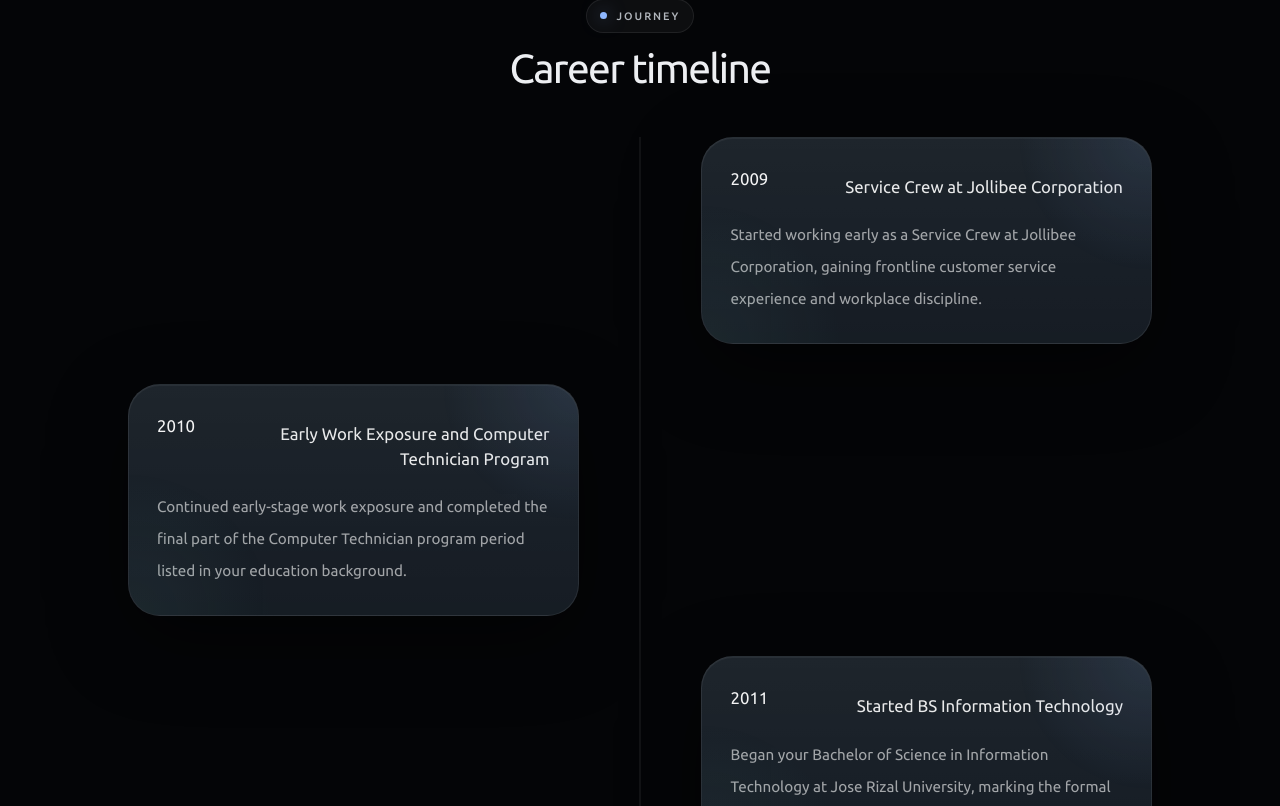
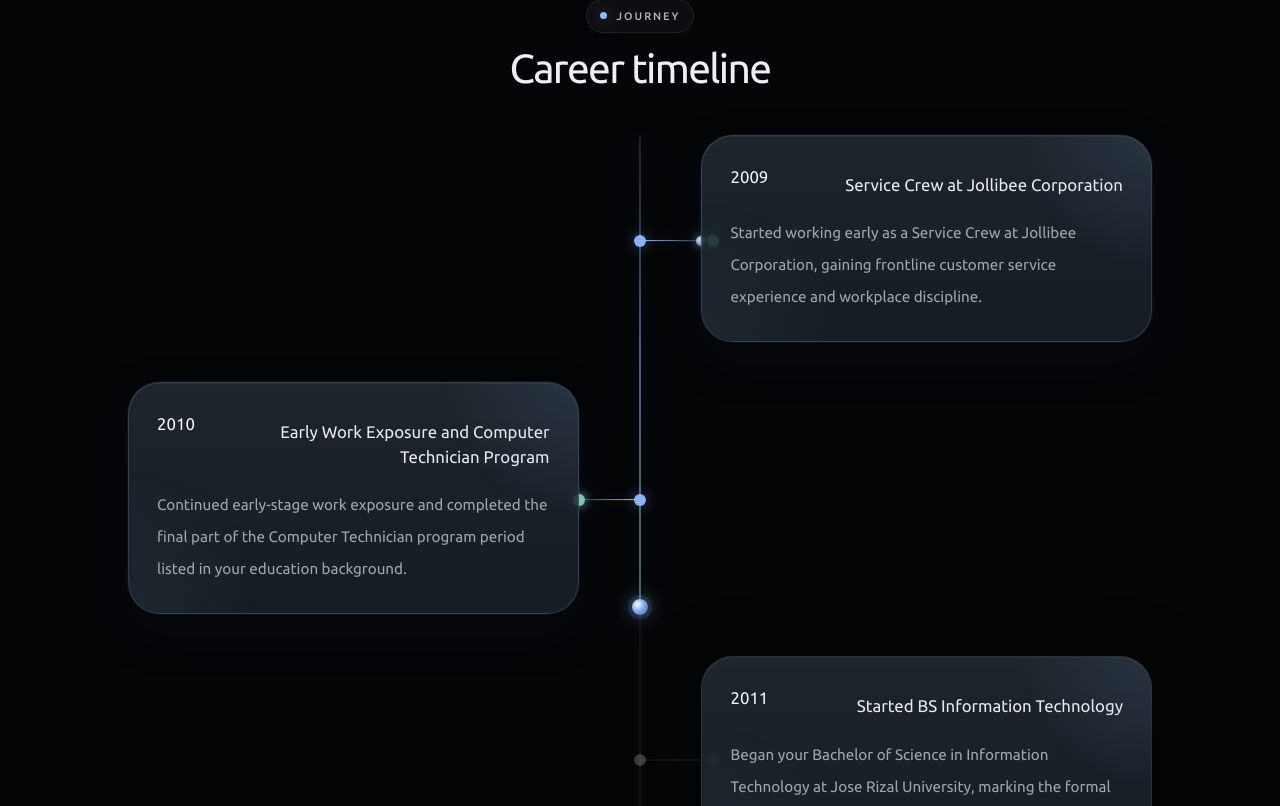
Before and after one commit to jasondee1992/my_portfolio, a Next.js app: page /about in a window 1280 px wide. Shown: the part 2254-3060 px from the top of the page. Built offline with nearby package versions, Linux system fonts and the light colour scheme.

Commit message:
browser enhancement and UI

```diff
--- a/src/components/about/JourneyTimeline.tsx
+++ b/src/components/about/JourneyTimeline.tsx
@@ -1,4 +1,15 @@
-const timeline = [
+"use client";
+
+import { useEffect, useRef, useState } from "react";
+
+type TimelineItem = {
+  year: string;
+  title: string;
+  description: string;
+  side: "left" | "right";
+};
+
+const timeline: TimelineItem[] = [
   {
     year: "2009",
     title: "Service Crew at Jollibee Corporation",
@@ -120,7 +131,85 @@ const timeline = [
   },
 ];
 
+const CONNECTOR_WIDTH = 6;
+const CONNECTOR_FADE_DISTANCE = 180;
+const VIEWPORT_ANCHOR = 0.34;
+
+function clamp(value: number, min: number, max: number) {
+  return Math.min(max, Math.max(min, value));
+}
+
 export default function JourneyTimeline() {
+  const trackRef = useRef<HTMLDivElement | null>(null);
+  const itemRefs = useRef<Array<HTMLDivElement | null>>([]);
+  const [lineProgress, setLineProgress] = useState(0);
+  const [itemProgress, setItemProgress] = useState<number[]>(() =>
+    timeline.map(() => 0)
+  );
+
+  useEffect(() => {
+    let frameId = 0;
+
+    const updateProgress = () => {
+      frameId = 0;
+
+      const track = trackRef.current;
+
+      if (!track) {
+        return;
+      }
+
+      const trackRect = track.getBoundingClientRect();
+      const viewportLine = window.innerHeight * VIEWPORT_ANCHOR;
+      const lineY = clamp(viewportLine - trackRect.top, 0, trackRect.height);
+      const nextLineProgress = trackRect.height > 0 ? lineY / trackRect.height : 0;
+
+      const nextItemProgress = timeline.map((_, index) => {
+        const item = itemRefs.current[index];
+
+        if (!item) {
+          return 0;
+        }
+
+        const itemRect = item.getBoundingClientRect();
+        const itemCenterInTrack =
+          itemRect.top - trackRect.top + itemRect.height / 2;
+
+        return clamp(
+          (lineY - itemCenterInTrack + CONNECTOR_FADE_DISTANCE / 2) /
+            CONNECTOR_FADE_DISTANCE,
+          0,
+          1
+        );
+      });
+
+      setLineProgress(nextLineProgress);
+      setItemProgress(nextItemProgress);
+    };
+
+    const requestUpdate = () => {
+      if (frameId !== 0) {
+        return;
+      }
+
+      frameId = window.requestAnimationFrame(updateProgress);
+    };
+
+    requestUpdate();
+
+    window.addEventListener("scroll", requestUpdate, { passive: true });
+    window.addEventListener("resize", requestUpdate);
+
+    return () => {
+      if (frameId !== 0) {
+        window.cancelAnimationFrame(frameId);
+      }
+
+      window.removeEventListener("scroll", requestUpdate);
+      window.removeEventListener("resize", requestUpdate);
+    };
+  }, []);
+
   return (
     <section className="container-page section-shell">
       <div className="mx-auto max-w-5xl">
@@ -131,29 +220,155 @@ export default function JourneyTimeline() {
           </h2>
         </div>
 
-        <div className="relative mx-auto mt-12 max-w-5xl">
-          <div className="absolute left-1/2 top-0 hidden h-full w-px -translate-x-1/2 bg-white/12 md:block" />
+        <div ref={trackRef} className="relative mx-auto mt-12 max-w-5xl">
+          <div
+            aria-hidden="true"
+            className="absolute left-1/2 top-0 hidden h-full w-px -translate-x-1/2 bg-white/10 md:block"
+          />
+          <div
+            aria-hidden="true"
+            className="absolute left-1/2 top-0 hidden w-px -translate-x-1/2 md:block"
+            style={{
+              height: `${lineProgress * 100}%`,
+              background:
+                "linear-gradient(180deg, rgba(143,184,255,0.18), rgba(143,184,255,0.95), rgba(155,231,196,0.75))",
+              boxShadow:
+                "0 0 18px rgba(143,184,255,0.4), 0 0 32px rgba(155,231,196,0.18)",
+            }}
+          />
+          <div
+            aria-hidden="true"
+            className="absolute left-1/2 hidden h-4 w-4 -translate-x-1/2 rounded-full md:block"
+            style={{
+              top: `calc(${lineProgress * 100}% - 8px)`,
+              background:
+                "radial-gradient(circle at 35% 35%, rgba(255,255,255,0.98), rgba(143,184,255,0.92) 45%, rgba(62,101,173,0.92) 100%)",
+              boxShadow:
+                "0 0 0 4px rgba(143,184,255,0.12), 0 0 18px rgba(143,184,255,0.55), 0 0 38px rgba(155,231,196,0.24)",
+            }}
+          />
 
           <div className="space-y-10">
-            {timeline.map((item) => (
+            {timeline.map((item, index) => {
+              const progress = itemProgress[index] ?? 0;
+              const connectorTransformOrigin =
+                item.side === "left" ? "right center" : "left center";
+              const connectorLeft = item.side === "left" ? "44%" : "50%";
+              const travelerLeft =
+                item.side === "left"
+                  ? `${50 - progress * CONNECTOR_WIDTH}%`
+                  : `${50 + progress * CONNECTOR_WIDTH}%`;
+
+              return (
                 <div
                   key={item.year}
-                className={`flex w-full ${
+                  className={`relative flex w-full ${
                     item.side === "left" ? "md:justify-start" : "md:justify-end"
                   }`}
                 >
-                <div className="section-panel w-full p-7 md:w-[44%]">
+                  <div
+                    aria-hidden="true"
+                    className="absolute top-1/2 hidden h-px -translate-y-1/2 md:block"
+                    style={{
+                      left: connectorLeft,
+                      width: `${CONNECTOR_WIDTH}%`,
+                      background:
+                        "linear-gradient(90deg, rgba(255,255,255,0.08), rgba(255,255,255,0.14))",
+                    }}
+                  />
+                  <div
+                    aria-hidden="true"
+                    className="absolute top-1/2 hidden h-px -translate-y-1/2 md:block"
+                    style={{
+                      left: connectorLeft,
+                      width: `${CONNECTOR_WIDTH}%`,
+                      transform: `translateY(-50%) scaleX(${progress})`,
+                      transformOrigin: connectorTransformOrigin,
+                      background:
+                        item.side === "left"
+                          ? "linear-gradient(90deg, rgba(155,231,196,0.18), rgba(143,184,255,0.98))"
+                          : "linear-gradient(90deg, rgba(143,184,255,0.98), rgba(155,231,196,0.18))",
+                      boxShadow: "0 0 18px rgba(143,184,255,0.4)",
+                    }}
+                  />
+                  <div
+                    aria-hidden="true"
+                    className="absolute top-1/2 hidden h-2.5 w-2.5 -translate-x-1/2 -translate-y-1/2 rounded-full md:block"
+                    style={{
+                      left: travelerLeft,
+                      opacity: progress > 0.04 ? 1 : 0,
+                      background:
+                        "radial-gradient(circle at 35% 35%, rgba(255,255,255,0.98), rgba(143,184,255,0.94) 55%, rgba(80,118,196,0.92) 100%)",
+                      boxShadow:
+                        "0 0 10px rgba(143,184,255,0.72), 0 0 24px rgba(143,184,255,0.28)",
+                    }}
+                  />
+                  <div
+                    aria-hidden="true"
+                    className="absolute left-1/2 top-1/2 hidden h-3 w-3 -translate-x-1/2 -translate-y-1/2 rounded-full md:block"
+                    style={{
+                      background:
+                        progress > 0.02
+                          ? "rgba(143,184,255,0.96)"
+                          : "rgba(255,255,255,0.22)",
+                      boxShadow:
+                        progress > 0.02
+                          ? "0 0 14px rgba(143,184,255,0.42)"
+                          : "none",
+                    }}
+                  />
+                  <div
+                    aria-hidden="true"
+                    className={`absolute top-1/2 hidden h-3 w-3 -translate-y-1/2 rounded-full md:block ${
+                      item.side === "left" ? "-translate-x-1/2" : "translate-x-1/2"
+                    }`}
+                    style={{
+                      left: item.side === "left" ? "44%" : "56%",
+                      background:
+                        progress > 0.8
+                          ? "rgba(155,231,196,0.94)"
+                          : "rgba(255,255,255,0.18)",
+                      boxShadow:
+                        progress > 0.8
+                          ? "0 0 12px rgba(155,231,196,0.46)"
+                          : "none",
+                    }}
+                  />
+
+                  <div
+                    ref={(element) => {
+                      itemRefs.current[index] = element;
+                    }}
+                    className="section-panel w-full p-7 transition-[border-color,box-shadow,transform] duration-300 md:w-[44%]"
+                    style={{
+                      borderColor:
+                        progress > 0.1
+                          ? "rgba(143,184,255,0.2)"
+                          : "rgba(255,255,255,0.08)",
+                      boxShadow:
+                        progress > 0.1
+                          ? "inset 0 1px 0 rgba(255,255,255,0.05), 0 18px 44px rgba(9,15,26,0.3), 0 0 0 1px rgba(143,184,255,0.08)"
+                          : undefined,
+                      transform:
+                        progress > 0.1 ? "translateY(-2px)" : "translateY(0)",
+                    }}
+                  >
                     <div className="flex items-start justify-between gap-6">
-                    <div className="type-journey-year font-normal text-white/95">{item.year}</div>
+                      <div className="type-journey-year font-normal text-white/95">
+                        {item.year}
+                      </div>
                       <div className="type-card-title pt-2 text-right font-normal text-white/90">
                         {item.title}
                       </div>
                     </div>
 
-                  <p className="type-card-body mt-5 leading-8 text-white/60">{item.description}</p>
+                    <p className="type-card-body mt-5 leading-8 text-white/60">
+                      {item.description}
+                    </p>
                   </div>
                 </div>
-            ))}
+              );
+            })}
           </div>
 
           <div className="absolute bottom-0 left-1/2 hidden h-4 w-4 -translate-x-1/2 rounded-full bg-white/70 shadow-[0_0_30px_rgba(255,255,255,0.35)] md:block" />
```
Lines whose indentation alone changed are shown as unchanged.
